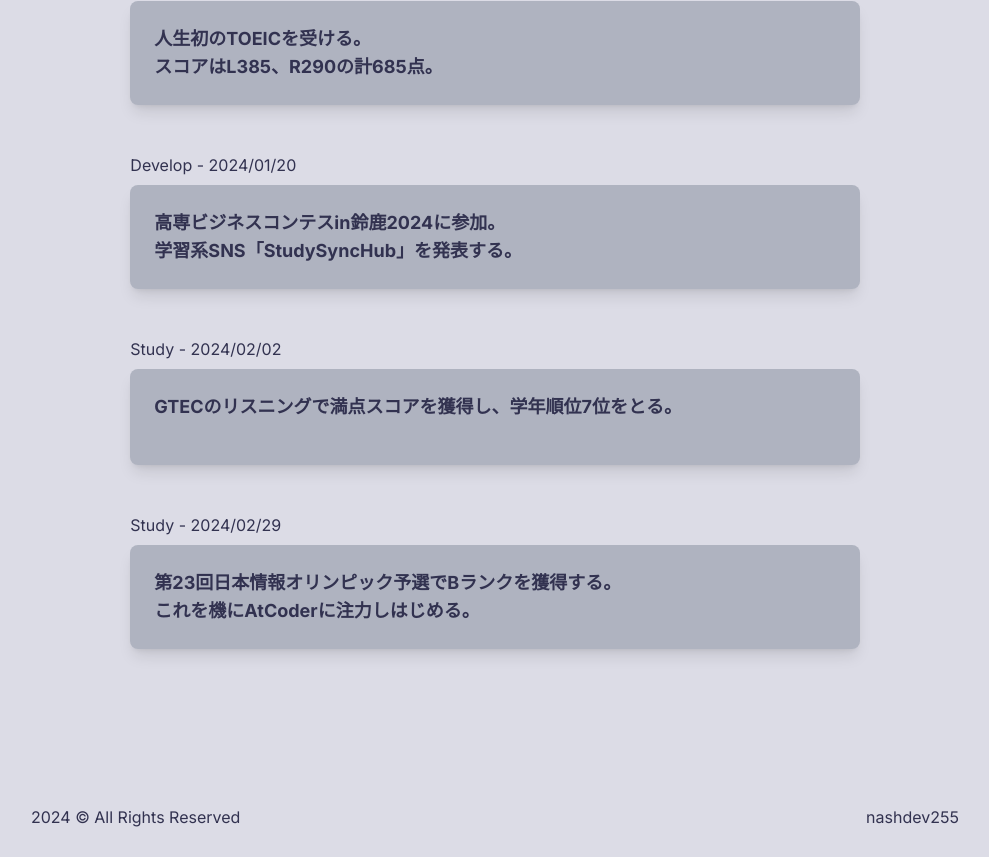
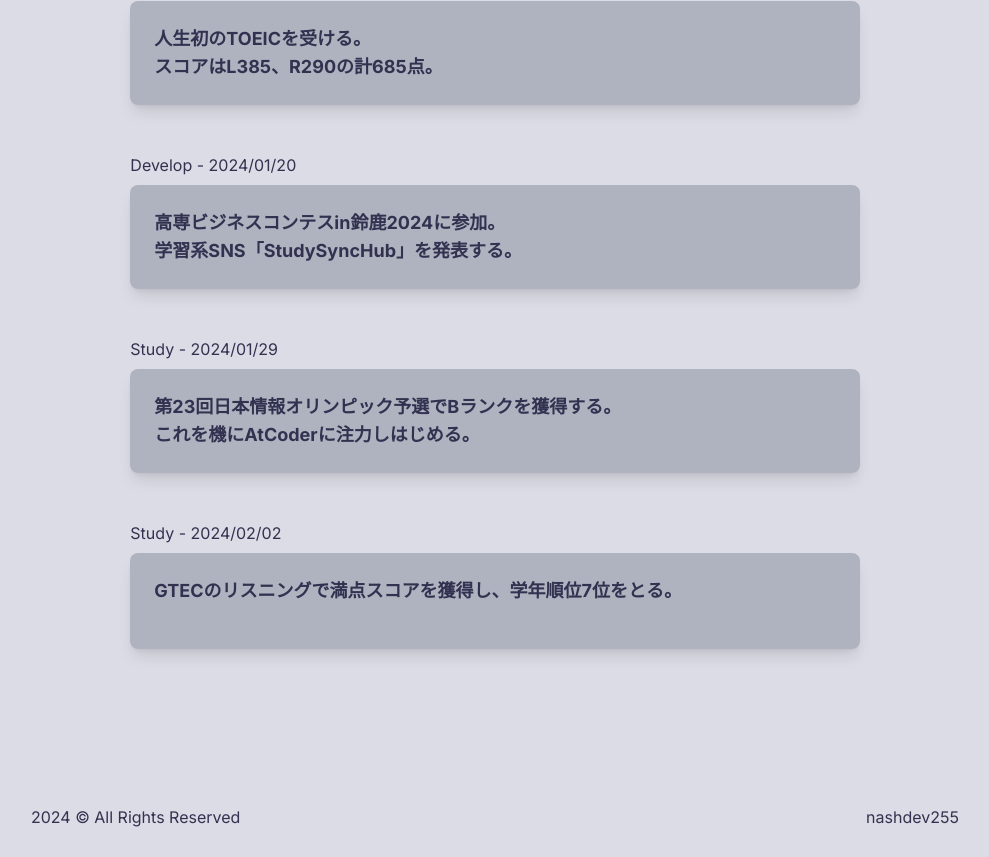
Before and after one commit to nashdev255/nash-portfolio-2024, a Next.js app: page / in a window 1280 px wide. Shown: the part 2323-3180 px from the top of the page, without its empty margins (145-1134 px from the left). Built offline with nearby package versions, Linux system fonts and the light colour scheme.

Commit message:
Fix timeline order

```diff
--- a/src/app/components/Timeline.tsx
+++ b/src/app/components/Timeline.tsx
@@ -116,10 +116,11 @@ const Timeline = () => {
           <li>
             <span className='' />
             <div className='space-y-2'>
-              <p className=''>Study - 2024/02/02</p>
+              <p className=''>Study - 2024/01/29</p>
               <div className='min-h-24 rounded-lg bg-slate-600 bg-opacity-[0.3] shadow-lg'>
                 <p className='p-6 text-lg font-bold'>
-                  GTECのリスニングで満点スコアを獲得し、学年順位7位をとる。
+                  第23回日本情報オリンピック予選でBランクを獲得する。<br />
+                  これを機にAtCoderに注力しはじめる。
                 </p>
               </div>
             </div>
@@ -127,11 +128,10 @@ const Timeline = () => {
           <li>
             <span className='' />
             <div className='space-y-2'>
-              <p className=''>Study - 2024/02/29</p>
+              <p className=''>Study - 2024/02/02</p>
               <div className='min-h-24 rounded-lg bg-slate-600 bg-opacity-[0.3] shadow-lg'>
                 <p className='p-6 text-lg font-bold'>
-                  第23回日本情報オリンピック予選でBランクを獲得する。<br />
-                  これを機にAtCoderに注力しはじめる。
+                  GTECのリスニングで満点スコアを獲得し、学年順位7位をとる。
                 </p>
               </div>
             </div>
```
